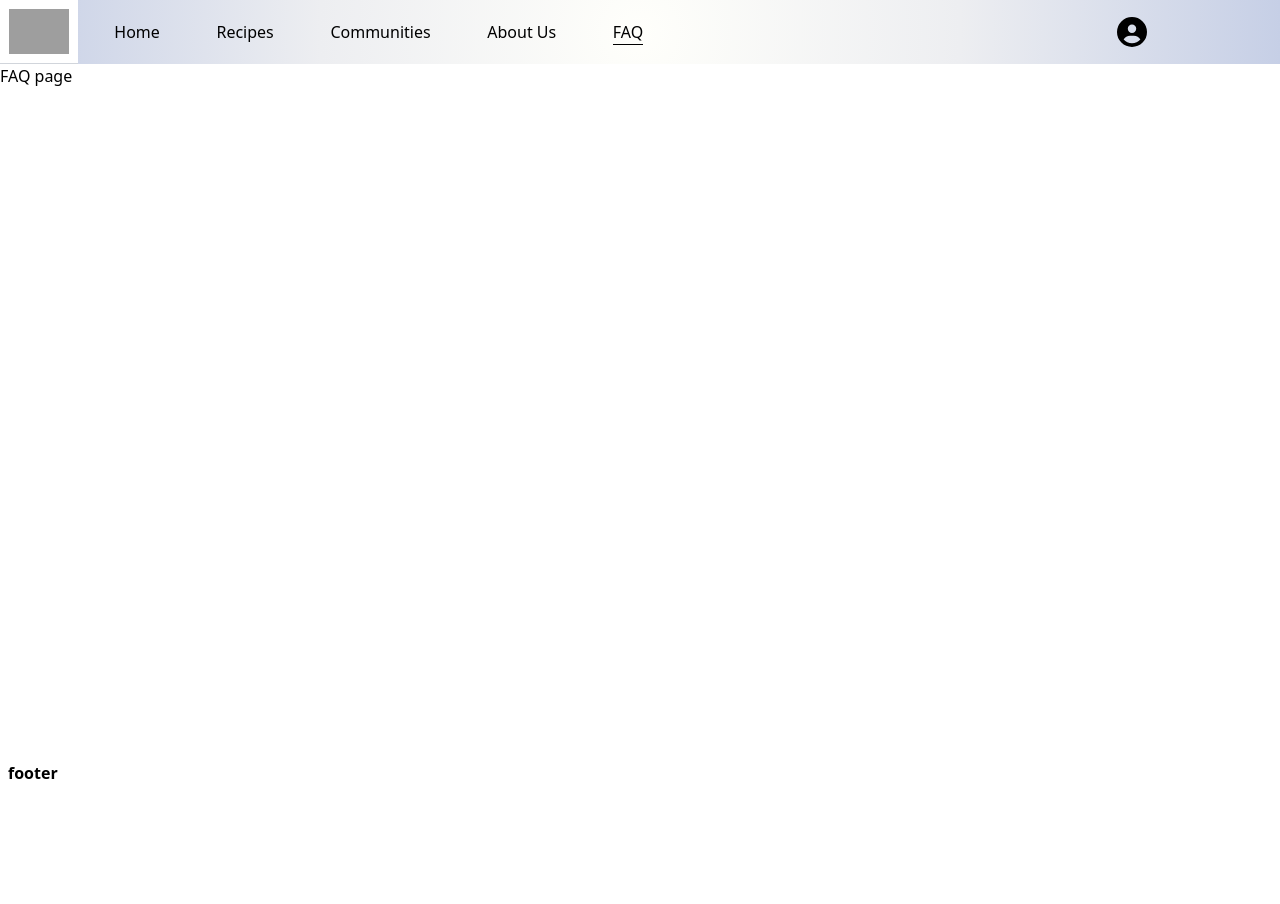
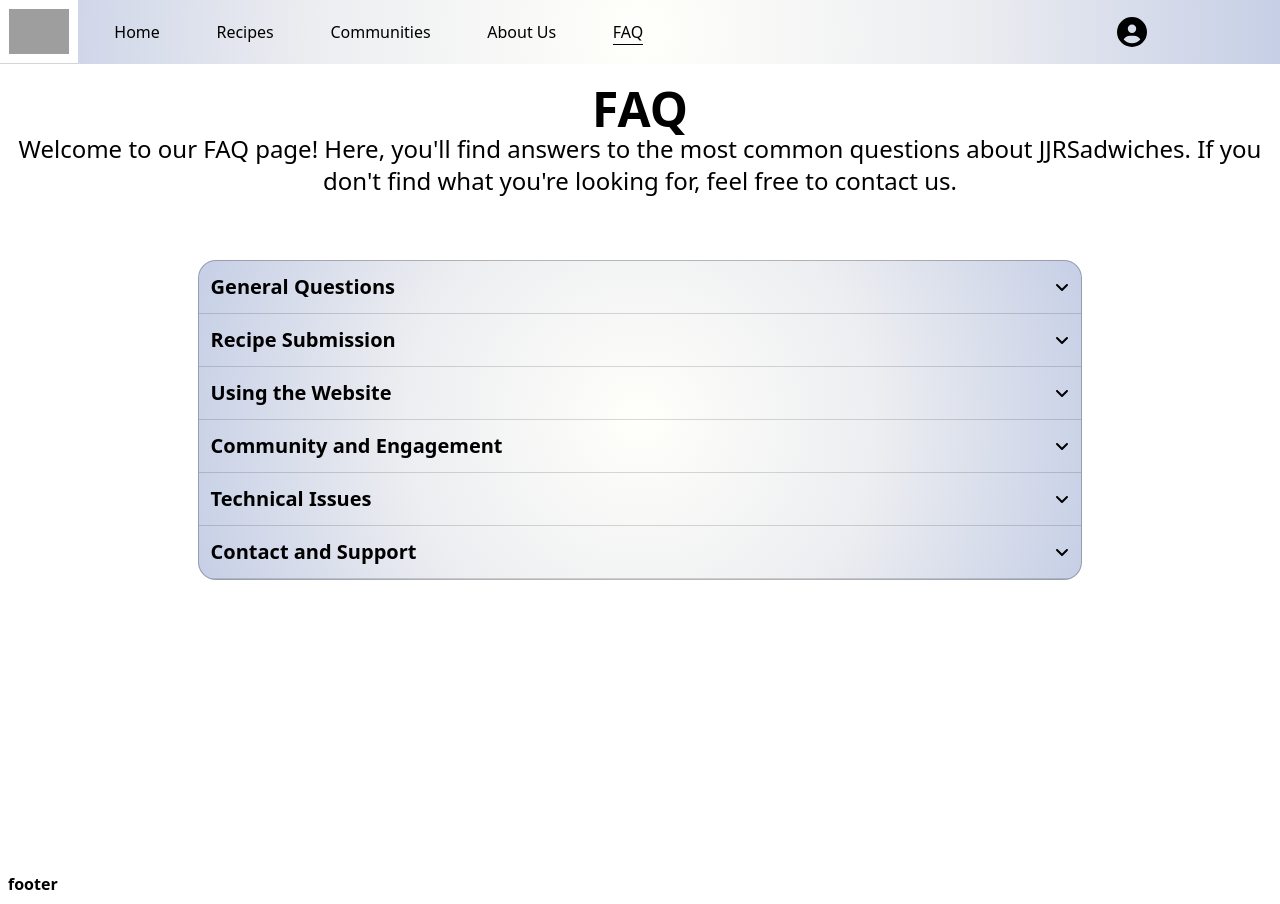
Before and after one commit to JohnsonKamanga/JJRSandwiches, a React (Vite) app: page /FAQ in a window 1280 px wide. Before the commit the page ends 800 px from the top, so only its background shows below. Built offline with nearby package versions, Linux system fonts and the light colour scheme; grey boxes are pictures that could not be loaded.

Commit message:
added content to the about us page and styled it

```diff
--- a/src/Components/FAQ/FAQ.jsx
+++ b/src/Components/FAQ/FAQ.jsx
@@ -1,12 +1,215 @@
 import NavBar from "../HomePage/NavBar";
 import Footer from "../HomePage/Footer";
+import { FontAwesomeIcon } from "@fortawesome/react-fontawesome";
+import { faAngleDown, faAngleUp } from "@fortawesome/free-solid-svg-icons";
+import { useState } from "react";
 
 export default function FAQ() {
+  const [arrowDirections, setArrowDirections] = useState([
+    false,
+    false,
+    false,
+    false,
+    false,
+    false
+  ]);
+
+  const sectionQuestionAndAnswers = [
+    {
+      showQuestions: false,
+      section: "General Questions",
+      QuestionAndAnswers: [
+        {
+          showAnswer: false,
+          question: "Q: What is JJRSadwiches?",
+          answer: "A: JJRSadwiches is a community-driven platform dedicated to sharing and discovering sandwich recipes from around the world. Whether you're a sandwich aficionado or just looking for new ideas, we have something for everyone."
+        },
+        {
+          showAnswer: false,
+          question: "Q: How do I create an account?",
+          answer: "A: Click on the \"Sign Up\" button at the top right corner of the homepage, fill in your details, and you're ready to start sharing and saving recipes!"
+        },
+        {
+          showAnswer: false,
+          question: "Q: Is JJRSadwiches free to use?",
+          answer: "A: Yes, our website is completely free to use. You can browse, share, and save recipes without any cost."
+        }
+
+      ]
+    },
+    {
+      showQuestions: false,
+      section: "Recipe Submission",
+      QuestionAndAnswers: [
+        {
+          showAnswer: false,
+          question: "Q: How do I submit my own sandwich recipe?",
+          answer: "A: To submit a recipe, you need to create an account and log in. Once logged in, click on the \"Submit a Recipe\" button in the navigation bar, fill out the required fields, upload a photo, and click \"Submit.\""
+        },
+        {
+          showAnswer: false,
+          question: "Q: What kind of recipes can I submit?",
+          answer: "A: You can submit any sandwich recipe that you love! Whether it's a classic, a family favorite, or an innovative creation, we welcome all types of sandwiches."
+        },
+        {
+          showAnswer: false,
+          question: "Q: Can I edit my recipe after submitting it?",
+          answer: "A: Yes, you can edit your recipe by going to your profile, finding the recipe you want to edit, and clicking the \"Edit\" button. Make your changes and save them."
+        }
+      ]
+    },
+    {
+      showQuestions: false,
+      section: "Using the Website",
+      QuestionAndAnswers: [
+        {
+          showAnswer: false,
+          question: "Q: How can I search for recipes?",
+          answer: "A: Use the search bar at the top of the homepage to enter keywords, ingredients, or recipe names. You can also browse by categories or check out featured and trending recipes."
+        },
+        {
+          showAnswer: false,
+          question: "Q: How do I save recipes to my profile?",
+          answer: "A: To save a recipe, click the \"Save\" button on the recipe page. You need to be logged in to save recipes to your profile for easy access later."
+        },
+        {
+          showAnswer: false,
+          question: "Q: Can I share recipes on social media?",
+          answer: "A: Yes, each recipe page has social media share buttons. You can share your favorite recipes on Facebook, Twitter, Instagram, and more."
+        }
+
+      ]
+    },
+    {
+      showQuestions: false,
+      section: "Community and Engagement",
+      QuestionAndAnswers: [
+        {
+          showAnswer: false,
+          question: "Q: How do I leave a comment on a recipe?",
+          answer: "A: To leave a comment, go to the recipe page, scroll down to the comments section, and type your message. You need to be logged in to leave a comment."
+        },
+        {
+          showAnswer: false,
+          question: "Q: How can I rate a recipe?",
+          answer: "A: On each recipe page, you can rate the recipe by clicking on the star rating system. Your feedback helps other users discover great recipes!"
+        },
+        {
+          showAnswer: false,
+          question: "Q: How do I connect with other users?",
+          answer: "A: You can connect with other users by following them, commenting on their recipes, and engaging in community forums. Building connections is a great way to share your love for sandwiches and exchange tips and ideas."
+        }
+
+      ]
+    },
+    {
+      showQuestions: false,
+      section: "Technical Issues",
+      QuestionAndAnswers: [
+        {
+          showAnswer: false,
+          question: "Q: I'm having trouble with my account. What should I do?",
+          answer: "A: If you're experiencing issues with your account, please contact our support team through the \"Contact Us\" page. Provide as much detail as possible about the problem, and we'll help resolve it."
+        },
+        {
+          showAnswer: false,
+          question: "Q: The website isn't loading properly. What can I do?",
+          answer: "A: Try refreshing the page, clearing your browser cache, or accessing the site from a different browser. If the issue persists, please contact us through the \"Contact Us\" page."
+        },
+        {
+          showAnswer: false,
+          question: "Q: How do I reset my password?",
+          answer: "A: Click on the \"Forgot Password\" link on the login page, enter your email address, and follow the instructions sent to your email to reset your password."
+        },
+
+      ]
+    },
+    {
+      showQuestions: false,
+      section: "Contact and Support",
+      QuestionAndAnswers: [
+        {
+          showAnswer: false,
+          question: "Q: How can I contact JJRSadwiches?",
+          answer: "A: You can reach us through the \"Contact Us\" page. Fill out the form with your query, and we'll get back to you as soon as possible."
+        },
+        {
+          showAnswer: false,
+          question: "Q: Do you have a mobile app?",
+          answer: "A: Currently, we do not have a mobile app, but our website is fully optimized for mobile browsing. You can easily access and use all features on your smartphone or tablet."
+        }
+
+      ]
+    }
+  ];
+
+  const drawQuestionAndAnswers = (questionAndAnswer) => {
+    return(
+      <div key={questionAndAnswer.question} className="flex flex-col p-2 text-black">
+        <div className="p-1 font-medium text-base lg:text-lg hover:cursor-pointer hover:text-[#f29260]"
+        onClick={()=>{
+          const tab = document.getElementById(questionAndAnswer.question);
+         questionAndAnswer.showAnswer === false ?
+         tab.style.display = "block" :
+          tab.style.display = "none";
+            questionAndAnswer.showAnswer = !(questionAndAnswer.showAnswer);
+        }}
+        >
+        {questionAndAnswer.question}
+        </div>
+        <div className="p-1 hidden" id={questionAndAnswer.question}>{questionAndAnswer.answer}</div>
+      </div>
+    )
+  };
+
+  const drawSectionQuestionAndAnswers = (section) => {
+    let temp = arrowDirections;
+      return(
+        <div key={section.section} className="flex flex-col p-2  border-b-[1px] border-black border-opacity-15">
+          <div className="flex flex-row items-center justify-between font-semibold p-1 hover:cursor-pointer hover:text-[#f29260]"
+          onClick={() => {
+            const tab = document.getElementById(section.section);
+           section.showQuestions === false ?
+           tab.style.display = "block" :
+            tab.style.display = "none";
+              section.showQuestions = !(section.showQuestions);
+              temp[sectionQuestionAndAnswers.indexOf(section)] = !temp[sectionQuestionAndAnswers.indexOf(section)];
+              setArrowDirections(temp);
+          }}
+          ><span className=" text-lg lg:text-xl">{section.section}</span>
+          { arrowDirections[sectionQuestionAndAnswers.indexOf(section)] ?
+          (<FontAwesomeIcon icon={faAngleUp} className="text-black"/>)
+          :
+          (<FontAwesomeIcon icon={faAngleDown} className="text-black"/>)}
+          </div>
+          <div className="hidden p-1 bg-gray-200 rounded-[18px]" id={section.section} >
+            {section.QuestionAndAnswers.map(drawQuestionAndAnswers)}
+          </div>
+        </div>
+      )
+  };
+
   return (
-    <div className="flex flex-col min-h-full h-screen min-w-full w-fit">
+    <div>
+    <div className="flex flex-col min-h-full h-screen">
       <NavBar />
-      <div className="h-[88%]">FAQ page</div>
+      <div className="flex flex-col items-center p-2 min-h-full faq-transition">
+      <div className="mb-[5%] mt-[1%]">
+      <h1 className="font-bold text-center text-4xl lg:text-5xl">FAQ</h1>
+
+      <p className="text-center text-lg lg:text-2xl">Welcome to our FAQ page! Here, you'll find answers to the most common questions about JJRSadwiches.
+        If you don't find what you're looking for, feel free to contact us.
+        </p>
+        </div>
+        <div className="popup border-[1px] border-black border-opacity-25 w-full lg:w-[70%] rounded-[18px]  overflow-y-auto">
+          {sectionQuestionAndAnswers.map(drawSectionQuestionAndAnswers)}
+        </div>
+
+
+         </div>
+
       <Footer />
+    </div>
     </div>
   );
 }
```
